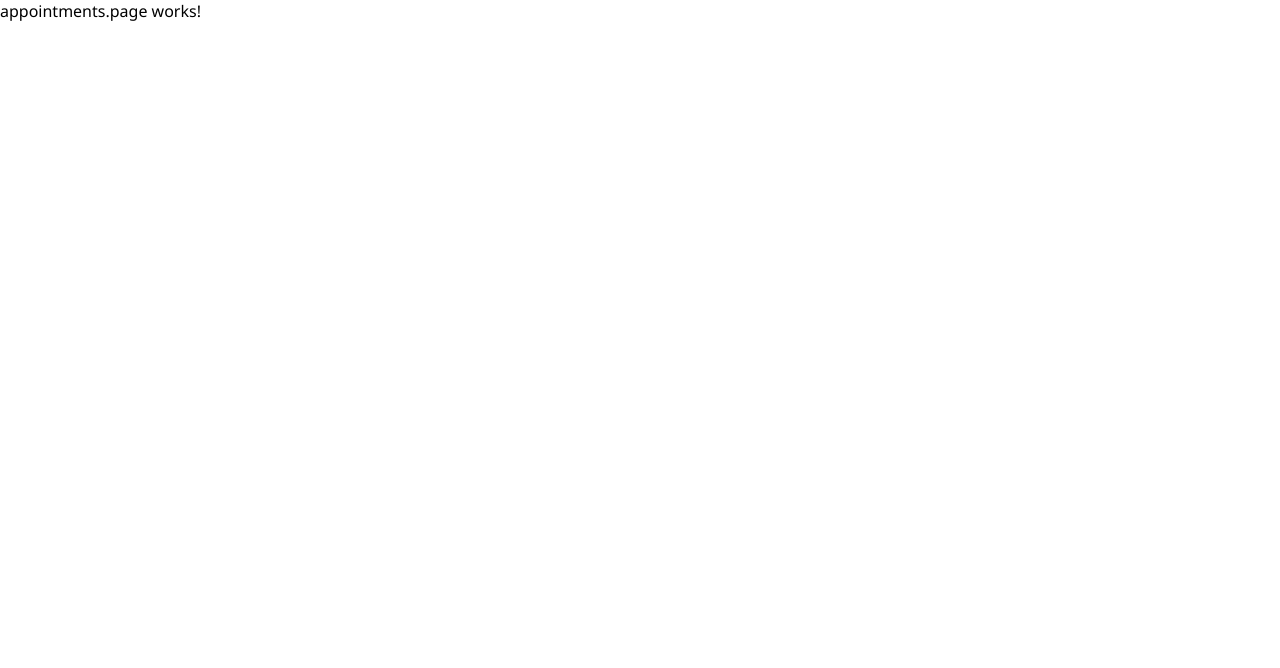
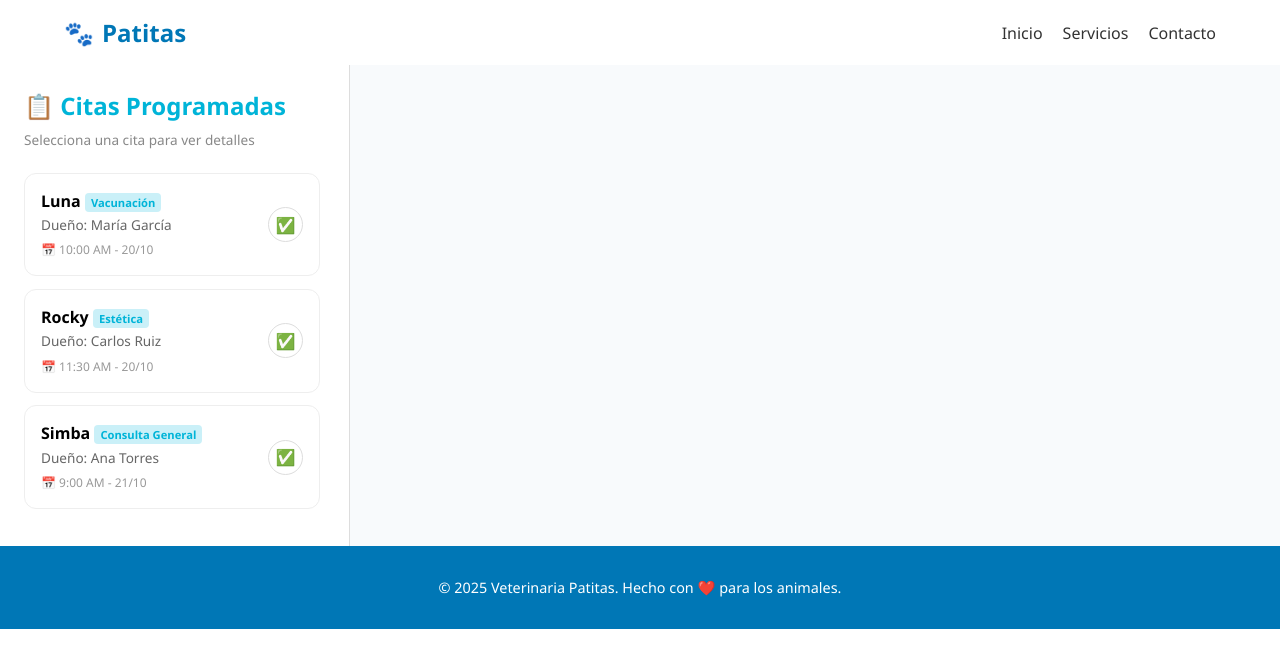
Before and after one commit to ivan1341/repo-prueba, an Angular app: page /appointments in a window 1280 px wide. Shown: the top 668 px of the page. Built offline with nearby package versions, Linux system fonts and the light colour scheme.

Commit message:
Se crea la pagina de lista de citas

```diff
--- a/src/app/pages/appointments.page/appointments.page.html
+++ b/src/app/pages/appointments.page/appointments.page.html
@@ -1 +1,82 @@
-<p>appointments.page works!</p>
+<app-header></app-header>
+<div class="dashboard-container">
+
+  <div class="list-panel">
+    <h2>📋 Citas Programadas</h2>
+    <p class="subtitle">Selecciona una cita para ver detalles</p>
+
+    <div class="appointments-scroll">
+
+      <div *ngIf="appointments.length === 0" class="empty-state">
+        <p>No hay citas pendientes.</p>
+      </div>
+
+      @for (appt of appointments; track $index) {
+      <div
+        class="appointment-item"
+        (click)="selectAppointment(appt)"
+        [class.active]="selectedAppointment?.id === appt.id"
+      >
+        <div class="appt-info">
+          <h3>{{ appt.petName }} <span class="badge">{{ appt.service }}</span></h3>
+          <p>Dueño: {{ appt.clientName }}</p>
+          <small>📅 {{ appt.date | date:'shortTime' }} - {{ appt.date | date:'dd/MM' }}</small>
+        </div>
+
+        <button
+          class="btn-delete"
+          title="Marcar como Atendida"
+          (click)="deleteAppointment(appt.id, $event)"
+        >
+          ✅
+        </button>
+      </div>
+    }
+    </div>
+
+  </div>
+
+  <div class="detail-panel">
+    @if(selectedAppointment) {
+    <div class="detail-card">
+      <div class="detail-header">
+        <h1>{{ selectedAppointment.petName }}</h1>
+        <span class="service-tag">{{ selectedAppointment.service }}</span>
+      </div>
+
+      <div class="detail-body">
+        <div class="info-group">
+          <label>Dueño:</label>
+          <p>{{ selectedAppointment.clientName }}</p>
+        </div>
+
+        <div class="info-group">
+          <label>Fecha y Hora:</label>
+          <p class="highlight-date">
+            {{ selectedAppointment.date | date:'fullDate' }} a las {{ selectedAppointment.date | date:'shortTime' }}
+          </p>
+        </div>
+
+        <div class="info-group">
+          <label>Notas del Cliente:</label>
+          <div class="notes-box">
+            "{{ selectedAppointment.notes }}"
+          </div>
+        </div>
+      </div>
+    </div>
+    }@else {
+    <ng-template #noSelection>
+      <div class="no-selection-msg">
+        <span class="paw-icon">🐾</span>
+        <h3>Selecciona una mascota</h3>
+        <p>Haz clic en la lista de la izquierda para ver la información completa de la cita.</p>
+      </div>
+    </ng-template>
+    }
+
+
+  </div>
+</div>
+
+<app-footer></app-footer>
--- a/src/app/pages/appointments.page/appointments.page.scss
+++ b/src/app/pages/appointments.page/appointments.page.scss
@@ -0,0 +1,160 @@
+@use 'variables' as *;
+
+.dashboard-container {
+  display: flex;
+  background-color: $gray;
+  overflow: hidden;
+}
+
+
+.list-panel {
+  width: 350px;
+  background: white;
+  border-right: 1px solid #ddd;
+  display: flex;
+  flex-direction: column;
+  padding: 1.5rem;
+
+  h2 { color: $primary-color; margin-bottom: 0.5rem; }
+  .subtitle { font-size: 0.85rem; color: #888; margin-bottom: 1.5rem; }
+
+  .appointments-scroll {
+    flex: 1;
+    overflow-y: auto;
+    padding-right: 5px;
+  }
+}
+
+.appointment-item {
+  display: flex;
+  justify-content: space-between;
+  align-items: center;
+  padding: 1rem;
+  margin-bottom: 0.8rem;
+  background: white;
+  border: 1px solid #eee;
+  border-radius: 12px;
+  cursor: pointer;
+  transition: all 0.2s;
+
+  &:hover {
+    background-color: $primary-light;
+    transform: translateX(5px);
+  }
+
+  &.active {
+    background-color: $primary-color;
+    color: white;
+    border-color: $primary-color;
+
+    .badge { background: white; color: $primary-color; }
+    p, small { color: rgba(255,255,255, 0.9); }
+  }
+
+  .appt-info {
+    h3 { font-size: 1rem; margin-bottom: 0.2rem; }
+    .badge {
+      font-size: 0.7rem;
+      background: $primary-light;
+      color: $primary-color;
+      padding: 2px 6px;
+      border-radius: 4px;
+      vertical-align: middle;
+    }
+    p { font-size: 0.85rem; color: #666; margin-bottom: 0.2rem; }
+    small { font-size: 0.75rem; color: #999; }
+  }
+
+  .btn-delete {
+    background: white;
+    border: 1px solid #ddd;
+    border-radius: 50%;
+    width: 35px;
+    height: 35px;
+    cursor: pointer;
+    font-size: 1rem;
+    transition: 0.2s;
+
+    &:hover {
+      background: $green-success;
+      border-color: $green-success;
+      transform: scale(1.1);
+    }
+  }
+}
+
+// --- PANEL DERECHO (DETALLE) ---
+.detail-panel {
+  flex: 1;
+  padding: 3rem;
+  display: flex;
+  justify-content: center;
+  align-items: center;
+  background-color: #f8fafc;
+
+  .detail-card {
+    background: white;
+    width: 100%;
+    max-width: 600px;
+    padding: 3rem;
+    border-radius: 20px;
+    box-shadow: 0 10px 40px rgba(0,0,0,0.05);
+    animation: fadeIn 0.3s ease-in;
+
+    .detail-header {
+      display: flex;
+      justify-content: space-between;
+      align-items: center;
+      margin-bottom: 2rem;
+      border-bottom: 2px solid #f0f0f0;
+      padding-bottom: 1rem;
+
+      h1 { font-size: 2.5rem; color: $text-dark; }
+      .service-tag {
+        background: $primary-color;
+        color: white;
+        padding: 0.5rem 1rem;
+        border-radius: 30px;
+        font-weight: bold;
+      }
+    }
+
+    .info-group {
+      margin-bottom: 1.5rem;
+      label { display: block; color: #888; font-size: 0.9rem; margin-bottom: 0.3rem; }
+      p { font-size: 1.2rem; color: $text-dark; font-weight: 500; }
+
+      .highlight-date { color: $primary-color; }
+
+      .notes-box {
+        background: #fff8e1;
+        padding: 1rem;
+        border-radius: 8px;
+        border-left: 4px solid #ffd54f;
+        font-style: italic;
+        color: #555;
+      }
+    }
+  }
+}
+
+// Estado Vacío
+.no-selection-msg {
+  text-align: center;
+  color: #aaa;
+
+  .paw-icon { font-size: 5rem; display: block; margin-bottom: 1rem; opacity: 0.5; }
+  h3 { margin-bottom: 0.5rem; }
+}
+
+@keyframes fadeIn {
+  from { opacity: 0; transform: translateY(10px); }
+  to { opacity: 1; transform: translateY(0); }
+}
+
+// Mobile Responsive
+@media (max-width: 768px) {
+  .dashboard-container { flex-direction: column; overflow-y: auto; }
+  .list-panel { width: 100%; height: 40vh; border-right: none; border-bottom: 1px solid #ddd; }
+  .detail-panel { height: auto; padding: 1.5rem; }
+}
--- a/src/app/pages/appointments.page/appointments.page.ts
+++ b/src/app/pages/appointments.page/appointments.page.ts
@@ -1,11 +1,76 @@
 import { Component } from '@angular/core';
+import { CommonModule } from '@angular/common';
+import { Header } from "../../components/header/header";
+import { Footer } from "../../components/footer/footer";
+
+interface Appointment {
+  id: number;
+  clientName: string;
+  petName: string;
+  service: string;
+  date: Date;
+  notes: string;
+}
 
 @Component({
   selector: 'app-appointments.page',
-  imports: [],
+  imports: [CommonModule, Header, Footer],
   templateUrl: './appointments.page.html',
   styleUrl: './appointments.page.scss',
 })
 export class AppointmentsPage {
 
+
+  selectedAppointment: Appointment | null = null;
+
+  // Datos de prueba
+  appointments: Appointment[] = [
+    {
+      id: 1,
+      clientName: 'María García',
+      petName: 'Luna',
+      service: 'Vacunación',
+      date: new Date('2025-10-20T10:00:00'),
+      notes: 'Es un poco nerviosa con las agujas.'
+    },
+    {
+      id: 2,
+      clientName: 'Carlos Ruiz',
+      petName: 'Rocky',
+      service: 'Estética',
+      date: new Date('2025-10-20T11:30:00'),
+      notes: 'Corte de uñas y baño medicado.'
+    },
+    {
+      id: 3,
+      clientName: 'Ana Torres',
+      petName: 'Simba',
+      service: 'Consulta General',
+      date: new Date('2025-10-21T09:00:00'),
+      notes: 'No ha querido comer en 2 días.'
+    }
+  ];
+
+  // Función para ver detalles
+  selectAppointment(appt: Appointment) {
+    this.selectedAppointment = appt;
+  }
+
+  // Función para eliminar (marcar como atendida)
+  deleteAppointment(id: number, event: Event) {
+    // Evita que al hacer click en el botón se seleccione la cita también
+    event.stopPropagation();
+
+    // Filtramos la lista para quitar la cita con ese ID
+    const confirmDelete = confirm('¿Confirmas que esta cita ya fue atendida?');
+    if (confirmDelete) {
+      this.appointments = this.appointments.filter(a => a.id !== id);
+
+      // Si la cita borrada era la que estábamos viendo, limpiamos el panel
+      if (this.selectedAppointment?.id === id) {
+        this.selectedAppointment = null;
+      }
+    }
+  }
+
 }
--- a/src/styles/_variables.scss
+++ b/src/styles/_variables.scss
@@ -1,8 +1,11 @@
 $primary-color: #00b4d8;
 $primary-dark: #0077b6;
+$primary-light: #caf0f8;
 $accent-color: #ff9f1c;
 $bg-light: #f0f8ff;
 $text-dark: #333;
 $white: #fff;
 $shadow: 0 4px 15px rgba(0,0,0,0.1);
 $error: #e63946;
+$gray: #f4f4f9;
+$green-success: #2a9d8f;
```
